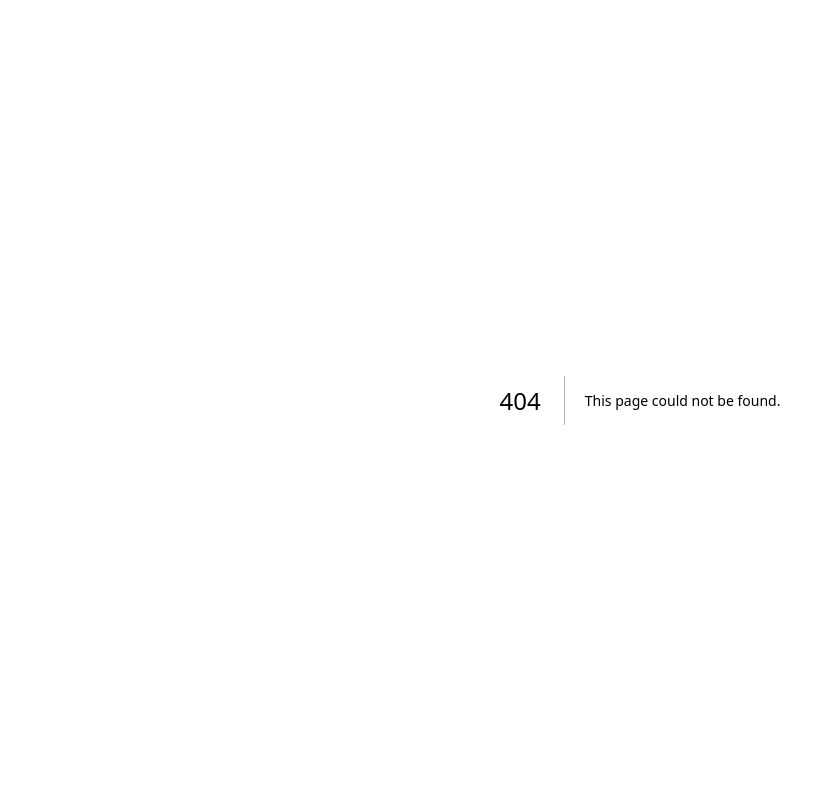
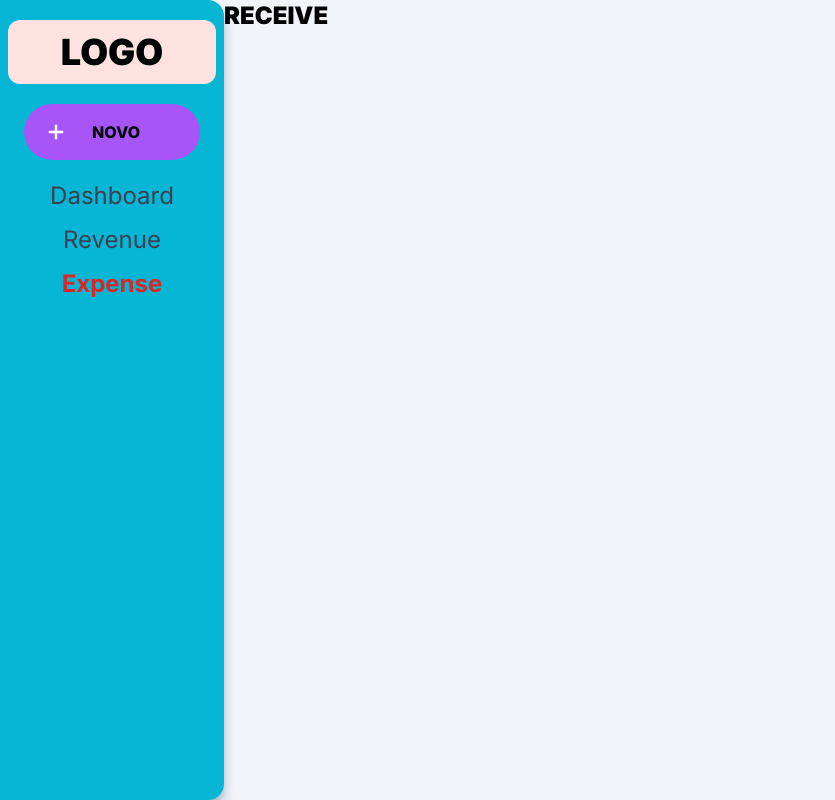
Before and after one commit to projEduardoValencio/financas, a Next.js app: page /expense in a window 1280 px wide. Before the commit this address had no page. Shown: the whole page, without its empty margins (0-835 px from the left). Built offline with nearby package versions, Linux system fonts and the light colour scheme.

Commit message:
refactor: change routes name

```diff
--- a/src/routes/index.ts
+++ b/src/routes/index.ts
@@ -1,5 +1,5 @@
 export const routes = {
   dashboard: '/dashboard',
-  receive: '/receive',
-  payout: '/payout'
+  revenue: '/revenue',
+  expense: '/expense'
 }
--- a/src/utils/SideBar/itemList.ts
+++ b/src/utils/SideBar/itemList.ts
@@ -8,13 +8,13 @@ export const sideBarItemList : ISideBarItem[] = [
       route: routes.dashboard
     },
     {
-      text: 'Receive',
+      text: 'Revenue',
       active: false,
-      route: routes.receive
+      route: routes.revenue
     },
     {
-      text: 'Payout',
+      text: 'Expense',
       active: false,
-      route: routes.payout
+      route: routes.expense
     },
 ];
```
Also changed, not shown: src/app/expense/page.tsx (renamed from src/app/receive/page.tsx), src/app/revenue/page.tsx (renamed from src/app/payout/page.tsx).
